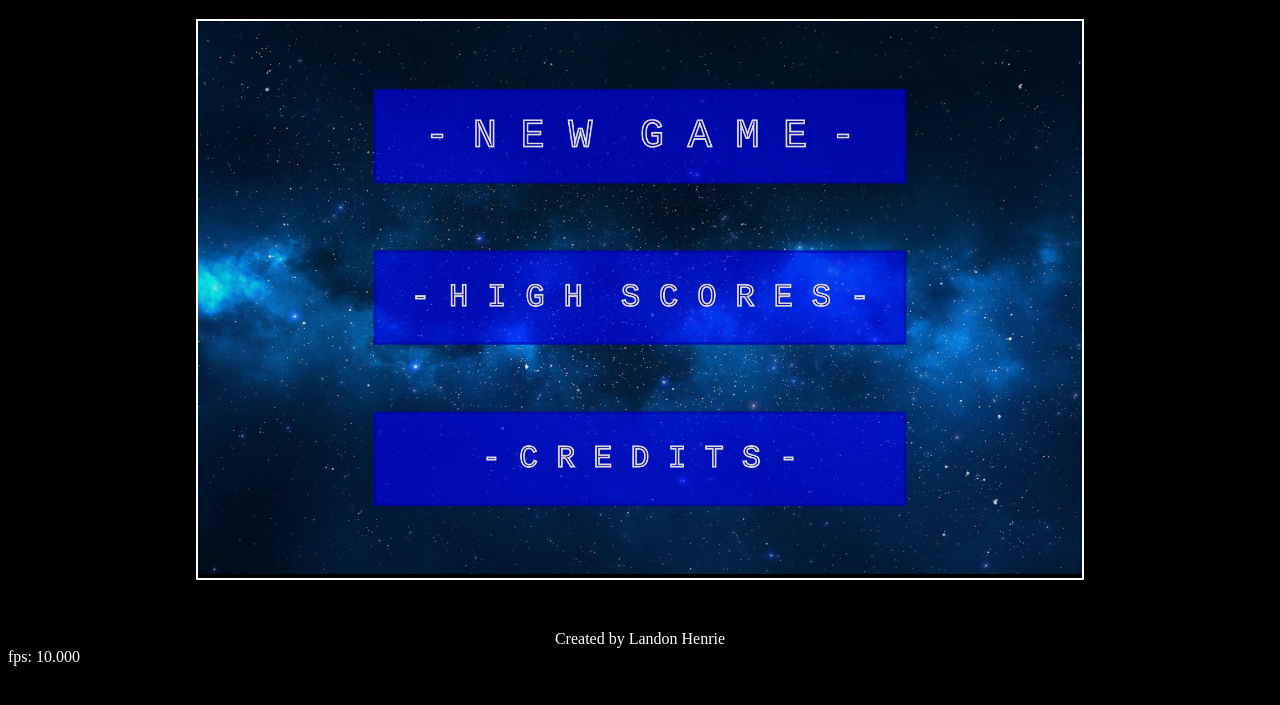
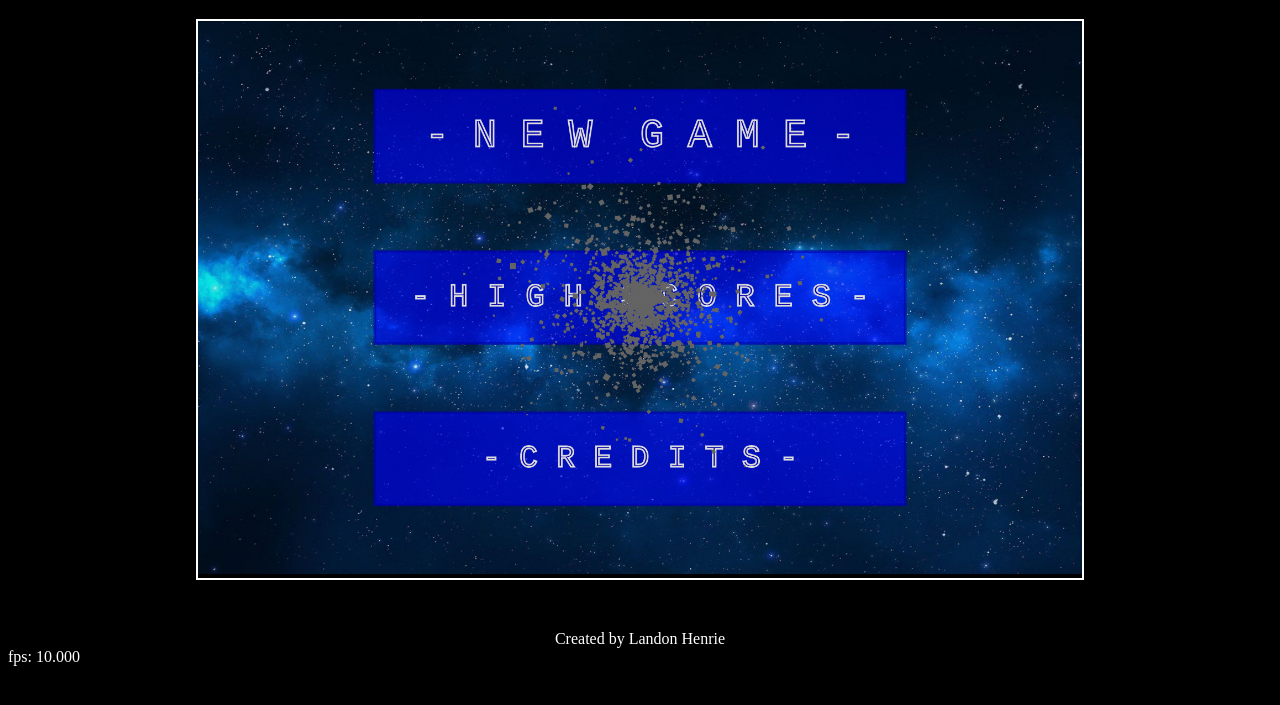
Before and after one commit to Looney1300/BrickBreaker, a plain HTML site: page index.html in a window 1280 px wide. Shown: the part 61-766 px from the top of the page. Drawn offline with Linux system fonts and the light colour scheme; animation ran at ten frames a second.

Commit message:
Particle system integrated.

```diff
--- a/index.html
+++ b/index.html
@@ -15,6 +15,8 @@
 		<script>
 			var MyGame = {};
 			</script>
+			<script src = "scripts/random.js"></script>
+			<script src = "scripts/particles.js"></script>
 			<script src = "scripts/input.js"></script>
 			<script src = "scripts/breakerMaker.js"></script>
 			<script src = "scripts/gameModel.js"></script>
--- a/scripts/breakerMaker.js
+++ b/scripts/breakerMaker.js
@@ -1,18 +1,31 @@
 MyGame.breakerMaker = (function(){
 
     function generateLevel(widthInBricks, heightInBricks, colorList){
+
+        function pointGenerator(i){
+            switch (i){
+                case 0: return 5;
+                case 1: return 3;
+                case 2: return 2;
+                case 3: return 1;
+                default: return 0;
+            }
+        }
 
         function brickListGenerator(){
             let brickList = [];
             for (let x=0; x < widthInBricks; ++x){
                 for (let y=0; y < heightInBricks; ++y){
-                    let r = Math.round((Math.random()*1000)) % colorList.length;
+                    //let r = Math.round((Math.random()*1000)) % colorList.length;
                     brickList.push({
                         rotation: 0,
                         x: x,
                         y: y,
-                        fillStyle: colorList[r%colorList.length].fill,
-                        strokeStyle: colorList[r%colorList.length].stroke,
+                        fillStyle: colorList[Math.floor(y/2)%colorList.length].fill,
+                        strokeStyle: colorList[Math.floor(y/2)%colorList.length].stroke,
+                        // fillStyle: colorList[r%colorList.length].fill,
+                        // strokeStyle: colorList[r%colorList.length].stroke,
+                        points: pointGenerator(Math.floor(y/2)%colorList.length)
                     });
                 }
             }
--- a/scripts/gameModel.js
+++ b/scripts/gameModel.js
@@ -11,8 +11,11 @@ MyGame.gameModel = function(gameSpecs){
     let CANVASHEIGHT = 1000;
     let graphics = MyGame.graphics;
     let breakerMaker = MyGame.breakerMaker;
-    let gameWidthInBricks = 15;
-    let gameHeightInBricks = 6;
+    let particleSystem = MyGame.particleSystem;
+    let gameWidthInBricks = 18;
+    let gameHeightInBricks = 8;
+    let gameWidthInBricks0 = gameWidthInBricks;
+    let gameHeightInBricks0 = gameHeightInBricks;
     let brickUnit = CANVASWIDTH/gameWidthInBricks;
     let gapAbove = 8/5 * brickUnit;
     paddle.gapBelowPaddle = brickUnit * (2/5 + paddle.height);
@@ -28,7 +31,7 @@ MyGame.gameModel = function(gameSpecs){
 
     let score = 0;
     let lives = 0;
-    let levelCount = 0;
+    let levelCount = 1;
 
     //Menu Screen
      //button list for menu screen: same components as a rectangle.
@@ -54,7 +57,7 @@ MyGame.gameModel = function(gameSpecs){
     };
 
     let levelTrack = {
-        text: 'Level '+levelCount,
+        text: 'Level '+ levelCount,
         font: '3em New-Courier',
         fillStyle: 'rgba(220, 220, 220, .2)',
         fill: true,
@@ -62,13 +65,48 @@ MyGame.gameModel = function(gameSpecs){
         strokeStyle: 'rgba(255, 255, 255, 1)',
         align: 'left',
         baseline: 'bottom',
-        x: 40,
+        x: 30,
+        y: CANVASHEIGHT - 5
+    };
+
+    let gameScore = {
+        text: 'Score: '+ score,
+        font: '3em New-Courier',
+        fillStyle: 'rgba(220, 220, 220, .2)',
+        fill: true,
+        stroke: true,
+        strokeStyle: 'rgba(255, 255, 255, 1)',
+        align: 'right',
+        baseline: 'bottom',
+        x: CANVASWIDTH - 30,
         y: CANVASHEIGHT - 5
     };
 
     let livesObj = {
+        text: 'Lives: ' + lives,
+        font: '3em New-Courier',
+        fillStyle: 'rgba(220, 220, 220, .9)',
+        fill: true,
+        stroke: true,
+        strokeStyle: 'rgba(255, 255, 255, .9)',
+        align: 'center',
+        baseline: 'bottom',
+        x: CANVASWIDTH/2,
+        y: CANVASHEIGHT - 5
+    }
 
-    };
+    let particleSpec = {
+        x: CANVASWIDTH/2,
+        y: CANVASHEIGHT/2,
+        lifetime: {max: 2000, min: 1000},
+        particlesPerMS: 1,
+        fill: 'rgba(100,100,100,1)',
+        stroke: 'rgba(0,0,0,0)',
+        maxRotation: .25
+    }
+
+    let particleEffect = particleSystem.BurningEffect(particleSpec);
+    let particleEffectGraphic = graphics.Particles(particleEffect.particles);
 
     //Game graphics members
     let back = graphics.Background(background)
@@ -77,16 +115,17 @@ MyGame.gameModel = function(gameSpecs){
     let paddleGraphic = graphics.Paddle(paddle);
     let ballGraphic = graphics.Ball(ball);
     let levelTracker = graphics.Letters(levelTrack);
-    //let gameTimeDisplay = graphics.Text(gameTime);
+    let gameScoreDisplay = graphics.Letters(gameScore);
+    let livesDisplay = graphics.Letters(livesObj);
 
     //Building collision test groups by brick column
-    let testGroups = [];
-    for (let j=0; j < gameWidthInBricks; ++j){
-        let columnj = []
-        for (let i=0; i < gameHeightInBricks; ++i){
-            columnj.push(level[i]);
-        }
-    }
+    // let testGroups = [];
+    // for (let j=0; j < gameWidthInBricks; ++j){
+    //     let columnj = []
+    //     for (let i=0; i < gameHeightInBricks; ++i){
+    //         columnj.push(level[i]);
+    //     }
+    // }
 
     let drawGame = function(){
         graphics.clear();
@@ -95,15 +134,16 @@ MyGame.gameModel = function(gameSpecs){
         paddleGraphic.draw();
         ballGraphic.draw();
         levelTracker.draw();
+        gameScoreDisplay.draw();
+        livesDisplay.draw();
         //TODO
-        //lives.draw
-        //score.draw
         //border.draw
     }
 
     let drawMenu = function(){
         graphics.clear();
         menuGraphic.draw();
+        particleEffectGraphic.draw(particleEffect.particles);
         //TODO
         //newGameText.draw
     }
@@ -121,12 +161,13 @@ MyGame.gameModel = function(gameSpecs){
     }
 
     let menuUpdate = function(elapsedTime){
-
+        particleEffect.update(elapsedTime);
     }
 
     let gameModelUpdate = function(elapsedTime){
         updateBall(elapsedTime);
         updateCollisions();
+
     }
 
     //START - beginning update
@@ -134,6 +175,7 @@ MyGame.gameModel = function(gameSpecs){
     // that.updateGame = gameModelUpdate;
 
     function detectCollisionWithBrick(){
+        let didHitBrick = false;
         let brickList = level.brickList;
         for (let i = (brickList.length-1); i >= 0; --i){
             brickX1 = brickUnit * brickList[i].x;
@@ -148,8 +190,11 @@ MyGame.gameModel = function(gameSpecs){
             if (brickX1 < ballX2 && brickX2 > ballX1){
                 if (brickY1 < ballY2 && brickY2 > ballY1){
                     console.log('detected brick collision');
+                    score += brickList[i].points;
                     brickList.splice(i,1);
                     level.rectangleList.splice(i,1);
+                    didHitBrick = true;
+                    gameScore.text = 'Score: ' + score;
                     //Checking how to reflect the ball after hitting a brick
                     if (brickY1 > ballY1 || brickY2 < ballY2){
                         ball.yRate *= -1;
@@ -159,6 +204,7 @@ MyGame.gameModel = function(gameSpecs){
                 }
             }
         }
+        return didHitBrick;
     }
 
     function detectCollisionWithPaddle(){
@@ -207,17 +253,23 @@ MyGame.gameModel = function(gameSpecs){
 
     function restartPaddle(){
         paddle.x = paddle.x0;
+        paddle.width = 2;
+        paddle.height = .4;
+        paddleGraphic = graphics.Paddle(paddle);
     }
 
     function newGame(){
         //New Game
         restartBall();
         restartPaddle();
-        level = breakerMaker.generateLevel(gameWidthInBricks, gameHeightInBricks, colorList);
+        level = breakerMaker.generateLevel(gameWidthInBricks0, gameHeightInBricks0, colorList);
         level.gapAbove = gapAbove;
         brickLevel = graphics.BrickLevel(level);
         lives = 3;
+        livesObj.text = 'Lives: ' + lives;
         levelCount = 1;
+        score = 0;
+        gameScore.text = "Score: " + score;
         that.drawGame = drawGame;
         that.updateGame = gameModelUpdate;
         console.log('New Game Starting');
@@ -231,14 +283,37 @@ MyGame.gameModel = function(gameSpecs){
         console.log('Showing High Scores');
     }
 
+    function nextLevel(){
+        score += 37*lives;
+        gameScore.text = "Score: " + score;
+        lives = 3;
+        livesObj.text = "Lives: " + lives;
+        ++levelCount;
+        levelTrack.text = "Level " + levelCount;
+        score += 100;
+        restartBall();
+        restartPaddle();
+        gameWidthInBricks += 3;
+        gameHeightInBricks += 1;
+        brickUnit = CANVASWIDTH/gameWidthInBricks;
+        level = breakerMaker.generateLevel(gameWidthInBricks, gameHeightInBricks, colorList);
+        level.gapAbove = gapAbove;
+        brickLevel = graphics.BrickLevel(level);
+        console.log('You won the level! Level ' + levelCount + ' coming right up...');
+    };
+
     function updateCollisions(){
         if (ball.centerY < gapAbove + 2/5 * brickUnit * (gameHeightInBricks + 1) + ball.radius){
-            detectCollisionWithBrick();
+            if (detectCollisionWithBrick() && level.brickList.length === 0){
+                nextLevel();
+            }
         }else if (ball.centerY > CANVASWIDTH - paddle.gapBelowPaddle - paddle.width*brickUnit){
             detectCollisionWithPaddle();
         }
         if (!detectCollisionWithWall()){
             --lives;
+            livesObj.text = "Lives: " + lives;
+            console.log(lives);
             if (lives <= 0){
                 that.updateGame = menuUpdate;
                 that.drawGame = drawMenu;
--- a/scripts/graphics.js
+++ b/scripts/graphics.js
@@ -284,6 +284,38 @@ MyGame.graphics = (function(){
     }
 
     /*
+    Particles draws a list of particles.
+    */
+    function Particles(particles1){
+        let that = {};
+        that.draw = function(particles){
+            for (let i=0; i < particles.length; ++i){
+                if (particles[i].alive > 100){
+                    context.save();
+                    context.translate(particles[i].position.x + particles[i].size / 2, particles[i].position.y + particles[i].size / 2);
+                    context.rotate(particles[i].rotation);
+                    context.translate(-(particles[i].position.x + particles[i].size / 2), -(particles[i].position.y + particles[i].size / 2));
+
+                    if (particles[i].hasOwnProperty('fill')){
+                        context.fillStyle = particles[i].fill;
+                        context.fillRect(particles[i].position.x, particles[i].position.y, particles[i].size, particles[i].size);
+                    }
+                    if (particles[i].hasOwnProperty('stroke')){
+                        context.strokeStyle = particles[i].stroke;
+                        context.strokeRect(particles[i].position.x, particles[i].position.y, particles[i].size, particles[i].size);
+                    }
+                    if (particles[i].hasOwnProperty('imageSrc')){
+                        particles[i].center = paricles[i].position;
+                        Texture(particles[i]).draw();
+                    }
+                    context.restore();
+                }
+            }
+        }
+        return that;
+    }
+
+    /*
     Menu creates a menu from a menu object with...
      background
      button
@@ -354,6 +386,7 @@ MyGame.graphics = (function(){
         Paddle: Paddle,
         Ball: Ball,
         Letters: Letters,
+        Particles: Particles,
         Menu: Menu,
         Background: Background,
     };
--- /dev/null
+++ b/scripts/particles.js
@@ -0,0 +1,129 @@
+MyGame.particleSystem = (function(){
+    /*
+    BurningParticles creates a particle effect based on spec passed to it, which has...
+      x
+      y
+      particlesPerMS
+      lifetime.max
+      lifetime.min
+      stroke/fill/imageSrc
+      maxRotation
+
+    */
+   function BurningEffect(spec){
+        let that = {};
+        that.particles = [];
+
+        that.update = function(elapsedTime){
+            let keepMe = [];
+            for (let particle = 0; particle < that.particles.length; particle++) {
+                that.particles[particle].alive += elapsedTime;
+                that.particles[particle].position.x += (elapsedTime * that.particles[particle].speed * that.particles[particle].direction.x);
+                that.particles[particle].position.y += (elapsedTime * that.particles[particle].speed * that.particles[particle].direction.y);
+                if (spec.hasOwnProperty('maxRotation')){
+                    that.particles[particle].rotation += Random.nextGaussian( 0, spec.maxRotation);
+                }
+
+                if (that.particles[particle].alive <= that.particles[particle].lifetime) {
+                    keepMe.push(that.particles[particle]);
+                }
+            }
+
+            //Makes a certain number of particles per millisecond.
+            //There is a lower limit to particlesPerMS, because if there is any elapsedTime at all,
+            // it will always make at least one particle per frame, becuase it rounds up.
+            for (let particle = spec.particlesPerMS; particle < (spec.particlesPerMS*elapsedTime); particle++) {
+                let p = {
+                    position: { x: spec.x, y: spec.y },
+                    direction: Random.nextCircleVector(),
+                    speed: Random.nextGaussian( 0.05, .025 ),	// pixels per millisecond
+                    rotation: 0,
+                    lifetime: Random.nextGaussian(spec.lifetime.max, spec.lifetime.min),	// milliseconds
+                    alive: 0,
+                    size: Random.nextGaussian(5, 2),
+                };
+                if (spec.hasOwnProperty('fill')){
+                    p.fill = spec.fill;
+                }
+                if (spec.hasOwnProperty('stroke')){
+                    p.stroke = spec.stroke;
+                }
+                if (spec.hasOwnProperty('imageSrc')){
+                    p.imageSrc = spec.imageSrc;
+                }
+                keepMe.push(p);
+            }
+
+            that.particles = keepMe;
+        }
+
+        return that;
+    }
+
+    /*
+    ExplosionEffect that expects an obect with...
+      x
+      y
+      particlesPerMS
+      lifetime.max
+      lifetime.min
+      stroke/fill/imageSrc
+      maxRotation
+      duration
+    */
+    function ExplosionEffect(spec){
+        let that = {};
+        that.particles = [];
+        let timeUsed = 0;
+
+        that.update = function(elapsedTime){
+            let keepMe = [];
+            for (let particle = 0; particle < that.particles.length; particle++) {
+                that.particles[particle].alive += elapsedTime;
+                that.particles[particle].position.x += (elapsedTime * that.particles[particle].speed * that.particles[particle].direction.x);
+                that.particles[particle].position.y += (elapsedTime * that.particles[particle].speed * that.particles[particle].direction.y);
+                if (spec.hasOwnProperty('maxRotation')){
+                    that.particles[particle].rotation += Random.nextGaussian( 0, spec.maxRotation);
+                }
+
+                if (that.particles[particle].alive <= that.particles[particle].lifetime) {
+                    keepMe.push(that.particles[particle]);
+                }
+            }
+
+            //Makes a certain number of particles per millisecond.
+            //There is a lower limit to particlesPerMS, because if there is any elapsedTime at all,
+            // it will always make at least one particle per frame, becuase it rounds up.
+            for (let particle = spec.particlesPerMS; particle < (spec.particlesPerMS*elapsedTime); particle++) {
+                let p = {
+                    position: { x: spec.x, y: spec.y },
+                    direction: Random.nextCircleVector(),
+                    speed: Random.nextGaussian( 0.05, .025 ),	// pixels per millisecond
+                    rotation: 0,
+                    lifetime: Random.nextGaussian(spec.lifetime.max, spec.lifetime.min),	// milliseconds
+                    alive: 0,
+                    size: Random.nextGaussian(5, 2),
+                };
+                if (spec.hasOwnProperty('fill')){
+                    p.fill = spec.fill;
+                }
+                if (spec.hasOwnProperty('stroke')){
+                    p.stroke = spec.stroke;
+                }
+                if (spec.hasOwnProperty('imageSrc')){
+                    p.imageSrc = spec.imageSrc;
+                }
+                keepMe.push(p);
+            }
+
+            that.particles = keepMe;
+        }
+
+        return that;
+    }
+
+    return {
+        BurningEffect: BurningEffect,
+    };
+
+}());
--- /dev/null
+++ b/scripts/random.js
@@ -0,0 +1,65 @@
+var Random = (function() {
+	'use strict';
+
+	function nextDouble() {
+		return Math.random();
+	}
+
+	function nextRange(min, max) {
+		var range = max - min + 1;
+		return Math.floor((Math.random() * range) + min);
+	}
+
+	function nextCircleVector() {
+		var angle = Math.random() * 2 * Math.PI;
+		return {
+			x: Math.cos(angle),
+			y: Math.sin(angle)
+		};
+	}
+
+	//
+	// This is used to give a small performance optimization in generating gaussian random numbers.
+	var usePrevious = false,
+		y2;
+
+	//
+	// Generate a normally distributed random number.
+	//
+	// NOTE: This code is adapted from a wiki reference I found a long time ago.  I originally
+	// wrote the code in C# and am now converting it over to JavaScript.
+	//
+	function nextGaussian(mean, stdDev) {
+		if (usePrevious) {
+			usePrevious = false;
+			return mean + y2 * stdDev;
+		}
+
+		usePrevious = true;
+
+		var x1 = 0,
+			x2 = 0,
+			y1 = 0,
+			z = 0;
+
+		do {
+			x1 = 2 * Math.random() - 1;
+			x2 = 2 * Math.random() - 1;
+			z = (x1 * x1) + (x2 * x2);
+		} while (z >= 1);
+
+		z = Math.sqrt((-2 * Math.log(z)) / z);
+		y1 = x1 * z;
+		y2 = x2 * z;
+
+		return mean + y1 * stdDev;
+	}
+
+	return {
+		nextDouble : nextDouble,
+		nextRange : nextRange,
+		nextCircleVector : nextCircleVector,
+		nextGaussian : nextGaussian
+	};
+
+}());
```
